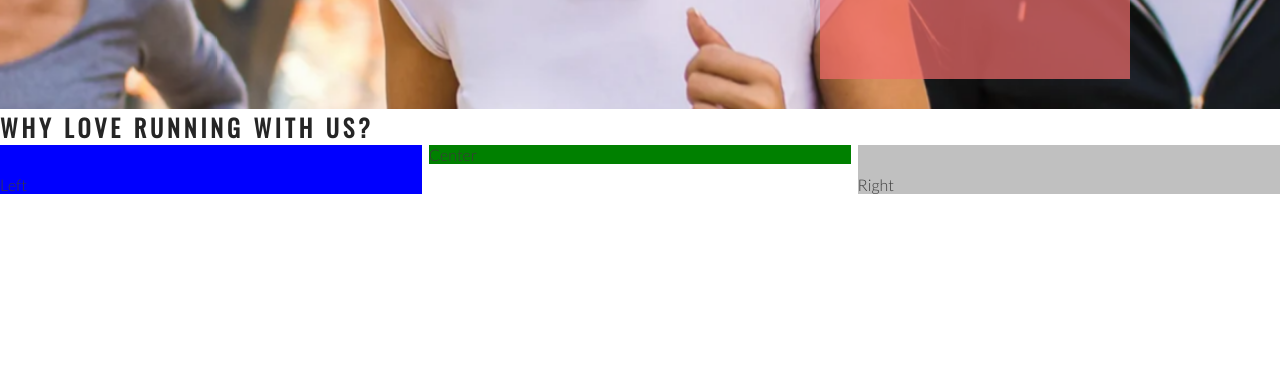
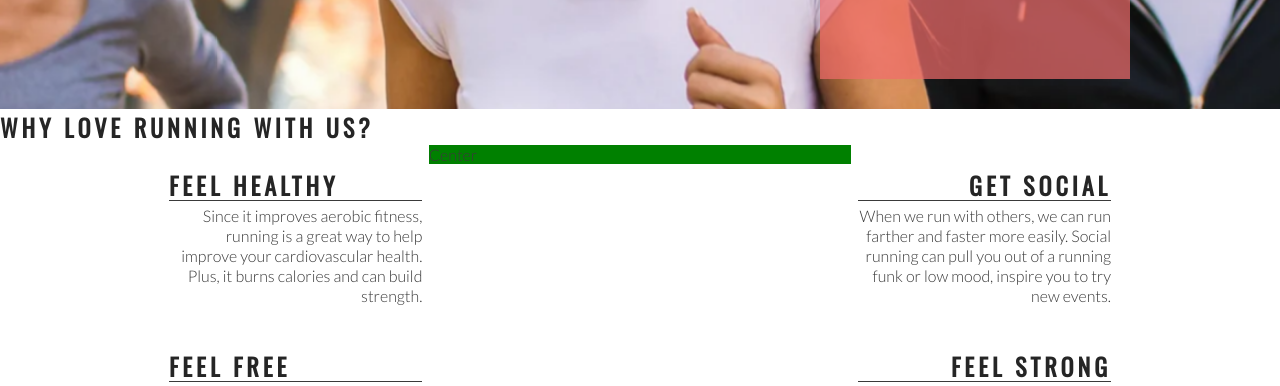
Before and after one commit to CaraMcAvinchey/love-running, a plain HTML site: page index.html in a window 1280 px wide. Shown: the part 566-952 px from the top of the page. Drawn offline with nearby package versions, Linux system fonts and the light colour scheme.

Commit message:
Add right about section content and style

```diff
--- a/assets/css/style.css
+++ b/assets/css/style.css
@@ -120,14 +120,13 @@ h1, h2 {
         padding-top: 30px;
         width:33%;
         float: left;
-        background-color: blue;
+
     }
 
     #right-about {
         padding-top: 30px;
         width:33%;
         float: right;
-        background-color: silver;
     }
 
     #center-about {
@@ -135,3 +134,29 @@ h1, h2 {
         margin: 0 auto;
         background-color: green;
     }
+
+    hr {
+        border-top: 1px solid #3a3a3a;
+        width: 100%;
+        margin: 5px 0;
+    }
+
+    .left-about-heading {
+        width: 60%;
+        float: right;
+        line-height: 20px;
+        clear: both;
+        margin-bottom: 50px;
+    }
+
+    .right-about-heading {
+        width: 60%;
+        float: left;
+        line-height: 20px;
+        clear: both;
+        margin-bottom: 50px;
+    }
+
+    .right-about-heading h2, p {
+        text-align: right;
+    }
--- a/index.html
+++ b/index.html
@@ -39,8 +39,38 @@
     </section>
     <section id="club-ethos">
         <h1>Why Love Running With Us?</h1>
-        <div id="left-about">Left</div>
-        <div id="right-about">Right</div>
+        <div id="left-about">
+            <div class="left-about-heading">
+                <h2>Feel Healthy</h2>
+                <hr>
+                <p>
+                    Since it improves aerobic fitness, running is a great way to help improve your cardiovascular health. Plus, it burns calories and can build strength.
+                </p>
+            </div>
+            <div class="left-about-heading">
+                <h2>Feel Free</h2>
+                <hr>
+                <p>
+                    Physical exercise, running included, is known to release endorphins in the brain. Endorphins make you more energetic, more awake and, yes, happier.
+                </p>
+            </div>
+        </div>
+        <div id="right-about">
+            <div class="right-about-heading">
+                <h2>Get Social</h2>
+                <hr>
+                <p>
+                    When we run with others, we can run farther and faster more easily. Social running can pull you out of a running funk or low mood, inspire you to try new events.
+                </p>
+            </div>
+            <div class="right-about-heading">
+                <h2>Feel Strong</h2>
+                <hr>
+                <p>
+                    Running strengthens your heart by pumping blood more effectively through your body.
+                </p>
+            </div>
+        </div>
         <div id="center-about">Center</div>
     </section>
     <section>
```
